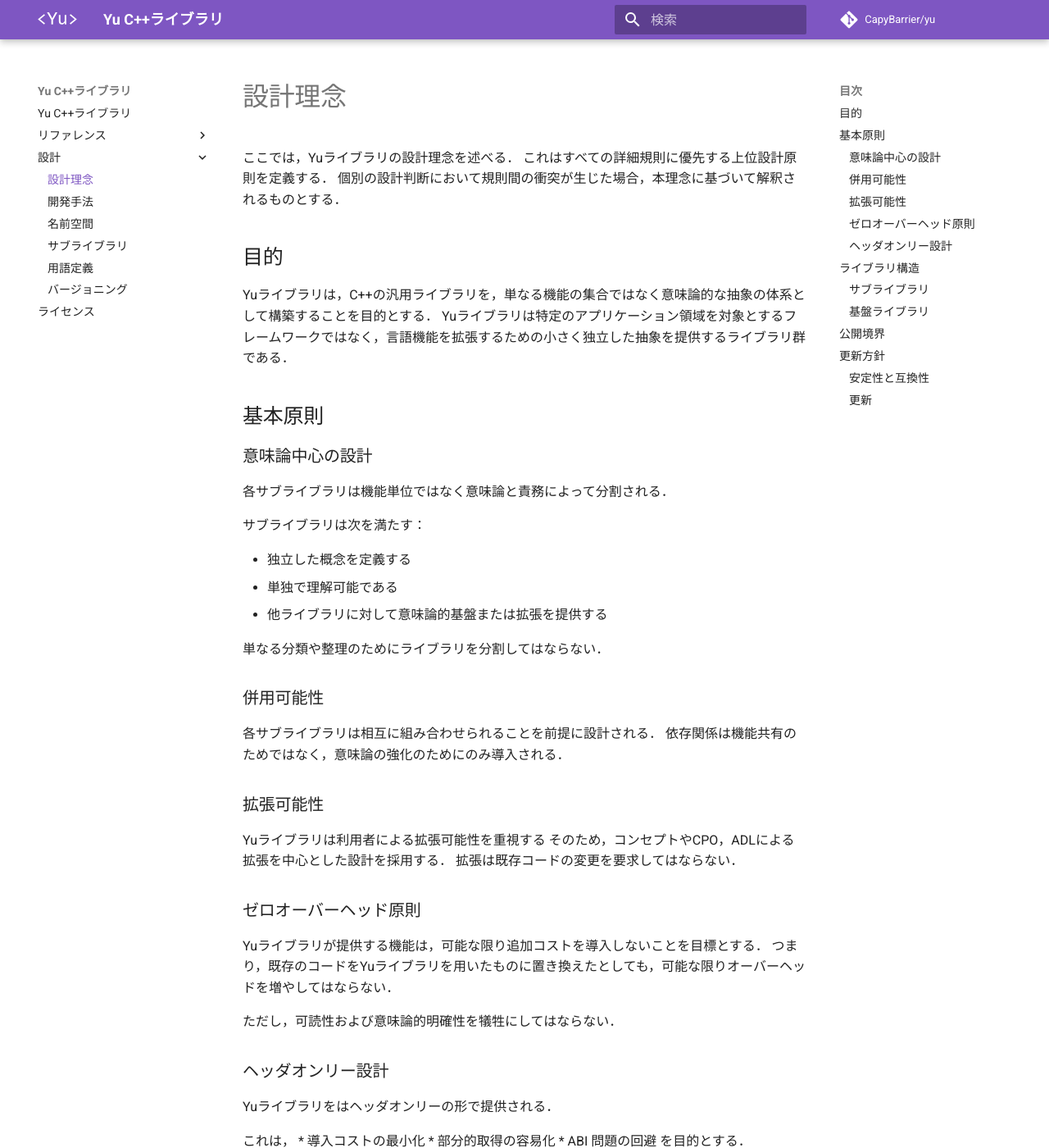
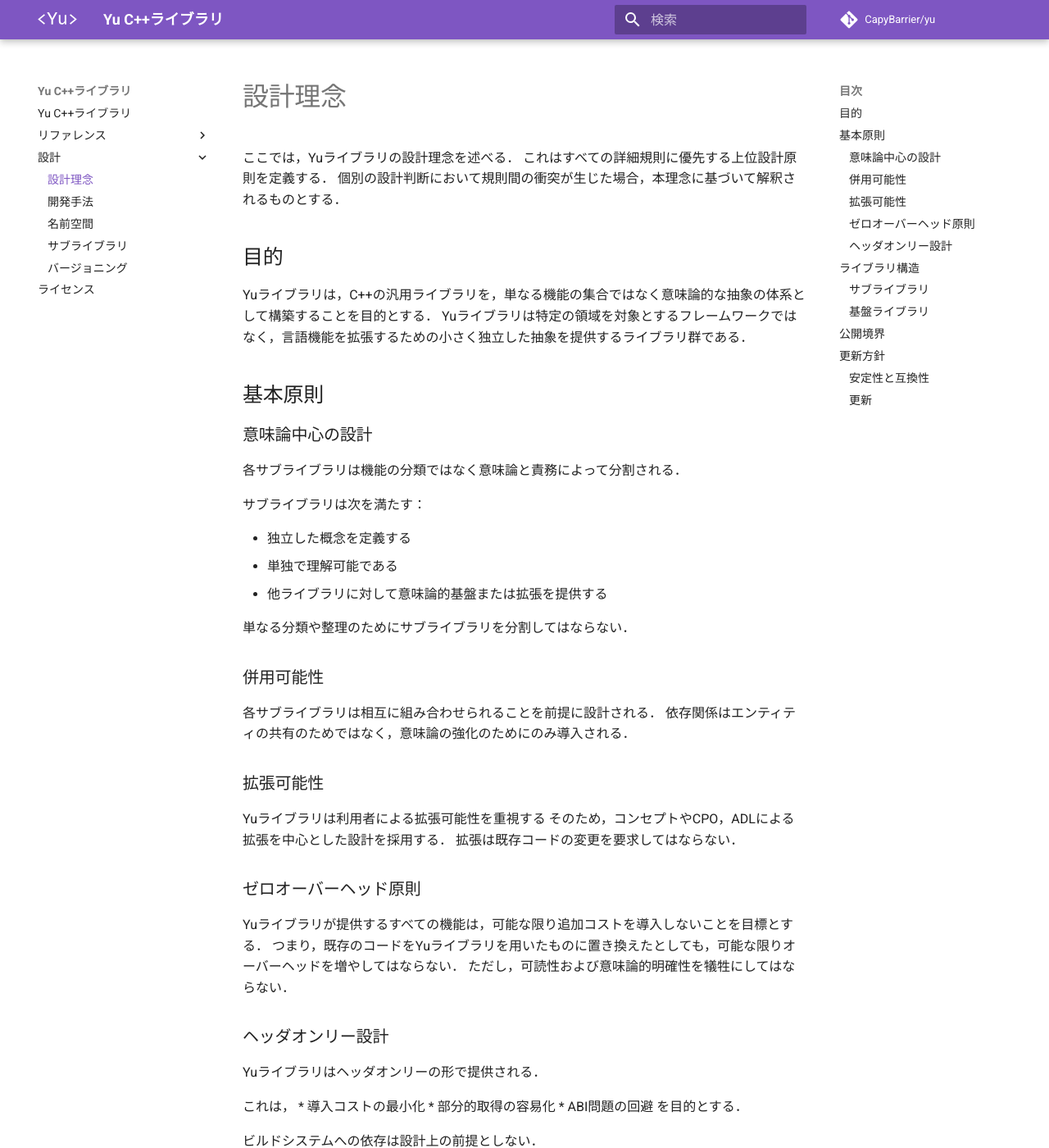
Before and after one commit to CapyBarrier/yu, an MkDocs documentation site: the page built from docs/docs/design/design-principle.md, in a window 1280 px wide and 1400 px high. Shown: the whole window at 82% size. Built offline with MkDocs 1.6.1 and Material for MkDocs 9.7.7, drawn with Linux system fonts in a browser that asks for light colours; comment, search, counter and statistics services are not loaded; some of the changed text lies outside the part shown.

Commit message:
各設計文書の文言を調整

```diff
--- a/docs/docs/design/design-principle.md
+++ b/docs/docs/design/design-principle.md
@@ -8,13 +8,13 @@
 ## 目的
 
 Yuライブラリは，C++の汎用ライブラリを，単なる機能の集合ではなく意味論的な抽象の体系として構築することを目的とする．
-Yuライブラリは特定のアプリケーション領域を対象とするフレームワークではなく，言語機能を拡張するための小さく独立した抽象を提供するライブラリ群である．
+Yuライブラリは特定の領域を対象とするフレームワークではなく，言語機能を拡張するための小さく独立した抽象を提供するライブラリ群である．
 
 ## 基本原則
 
 ### 意味論中心の設計
 
-各サブライブラリは機能単位ではなく意味論と責務によって分割される．
+各サブライブラリは機能の分類ではなく意味論と責務によって分割される．
 
 サブライブラリは次を満たす：
 
@@ -22,12 +22,12 @@ Yuライブラリは特定のアプリケーション領域を対象とするフ
 * 単独で理解可能である
 * 他ライブラリに対して意味論的基盤または拡張を提供する
 
-単なる分類や整理のためにライブラリを分割してはならない．
+単なる分類や整理のためにサブライブラリを分割してはならない．
 
 ### 併用可能性
 
 各サブライブラリは相互に組み合わせられることを前提に設計される．
-依存関係は機能共有のためではなく，意味論の強化のためにのみ導入される．
+依存関係はエンティティの共有のためではなく，意味論の強化のためにのみ導入される．
 
 ### 拡張可能性
 
@@ -37,19 +37,18 @@ Yuライブラリは利用者による拡張可能性を重視する
 
 ### ゼロオーバーヘッド原則
 
-Yuライブラリが提供する機能は，可能な限り追加コストを導入しないことを目標とする．
+Yuライブラリが提供するすべての機能は，可能な限り追加コストを導入しないことを目標とする．
 つまり，既存のコードをYuライブラリを用いたものに置き換えたとしても，可能な限りオーバーヘッドを増やしてはならない．
-
 ただし，可読性および意味論的明確性を犠牲にしてはならない．
 
 ### ヘッダオンリー設計
 
-Yuライブラリをはヘッダオンリーの形で提供される．
+Yuライブラリはヘッダオンリーの形で提供される．
 
 これは，
 * 導入コストの最小化
 * 部分的取得の容易化
-* ABI 問題の回避
+* ABI問題の回避
 を目的とする．
 
 ビルドシステムへの依存は設計上の前提としない．
@@ -60,29 +59,28 @@ Yuライブラリをはヘッダオンリーの形で提供される．
 
 Yuライブラリは単一の巨大ライブラリではなく，複数のサブライブラリの集まりとして設計される．
 
-各サブライブラリは，独立した公開名前空間を持ち，明確な責務境界を持つ．また，許可される依存関係の例外を除き，個別に取得可能でなくてはならない．
+各サブライブラリは，独立した公開名前空間を持ち，明確な責務の境界を持つ．
+また，許可される依存関係の例外を除き，個別に取得可能でなくてはならない．
 
 ### 基盤ライブラリ
 
-一部のサブライブラリは，他ライブラリの基盤抽象を提供する．
+一部のサブライブラリは，他ライブラリの基盤となる機能を提供する．
 これらは広く依存されることを前提とするが，依存先へ逆方向の依存を持ってはならない．
 
 ## 公開境界
 
 Yuライブラリは，公開APIと非公開実装を明確に分離する．
-
-利用者はリファレンスで公開された機能のみに依存してよい．それ以外の非公開の機能は互換性を保障しない．
+利用者はリファレンスで公開されたエンティティのみに依存でき，それ以外の非公開のエンティティへの依存は互換性を保障しない．
 
 ## 更新方針
 
 ### 安定性と互換性
 
-Yu は原則として後方互換性を維持する．
+Yuライブラリは，原則として後方互換性を維持する．
 
-* 既存APIの意味論的変更は避ける
-* 破壊的変更は例外的にのみ許可される
-* 新機能追加は既存コードに影響を与えてはならない
+既存APIを意味論的に変更することは避けられ，新機能追加は既存コードに影響を与えてはならない．
+破壊的変更は原則として許可されない．
 
 ### 更新
 
-Yu は継続的に更新されることを前提とする．
+Yuライブラリは継続的に更新される．
```
Also changed, not shown: docs/docs/design/development-style.md (+2 -2 lines), docs/docs/design/sublibrary.md (+8 -5 lines), docs/docs/design/terminology.md (deleted, +0 -9 lines), docs/docs/design/versioning.md (+1 -1 lines).
